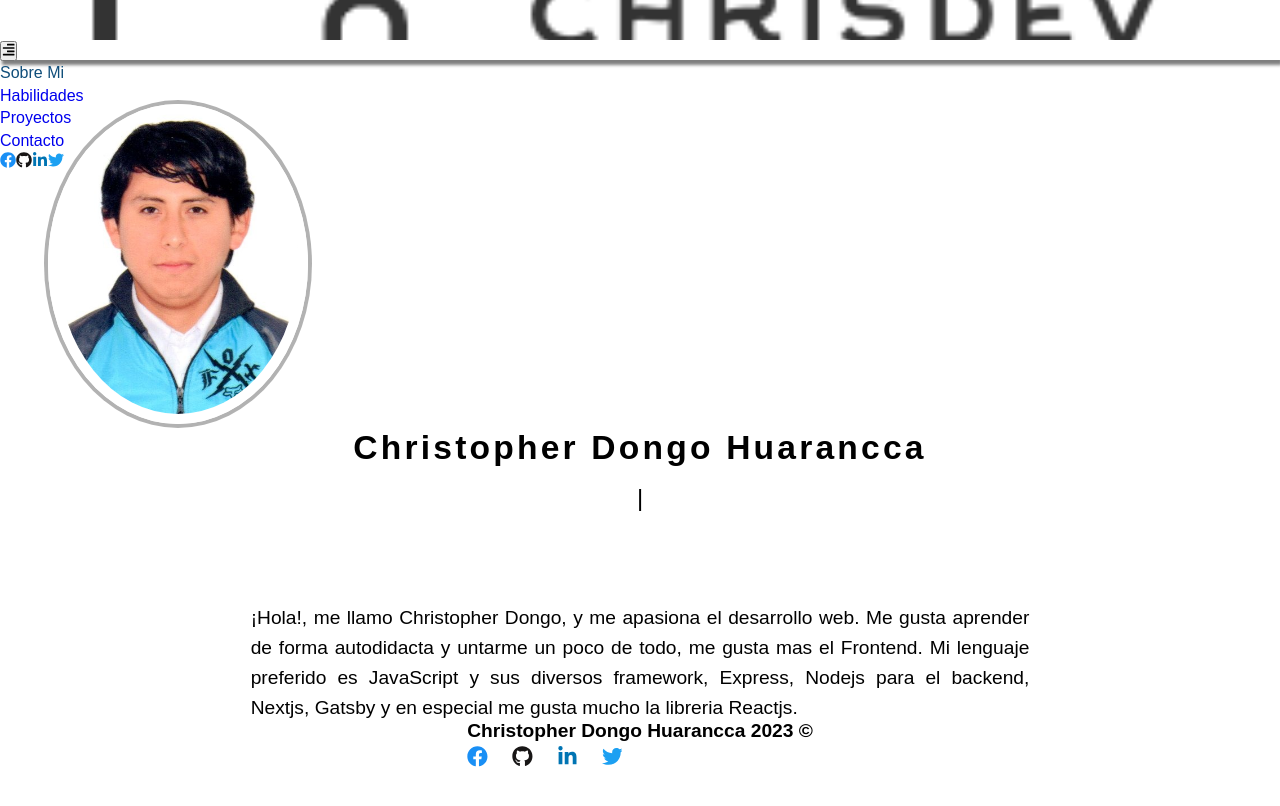
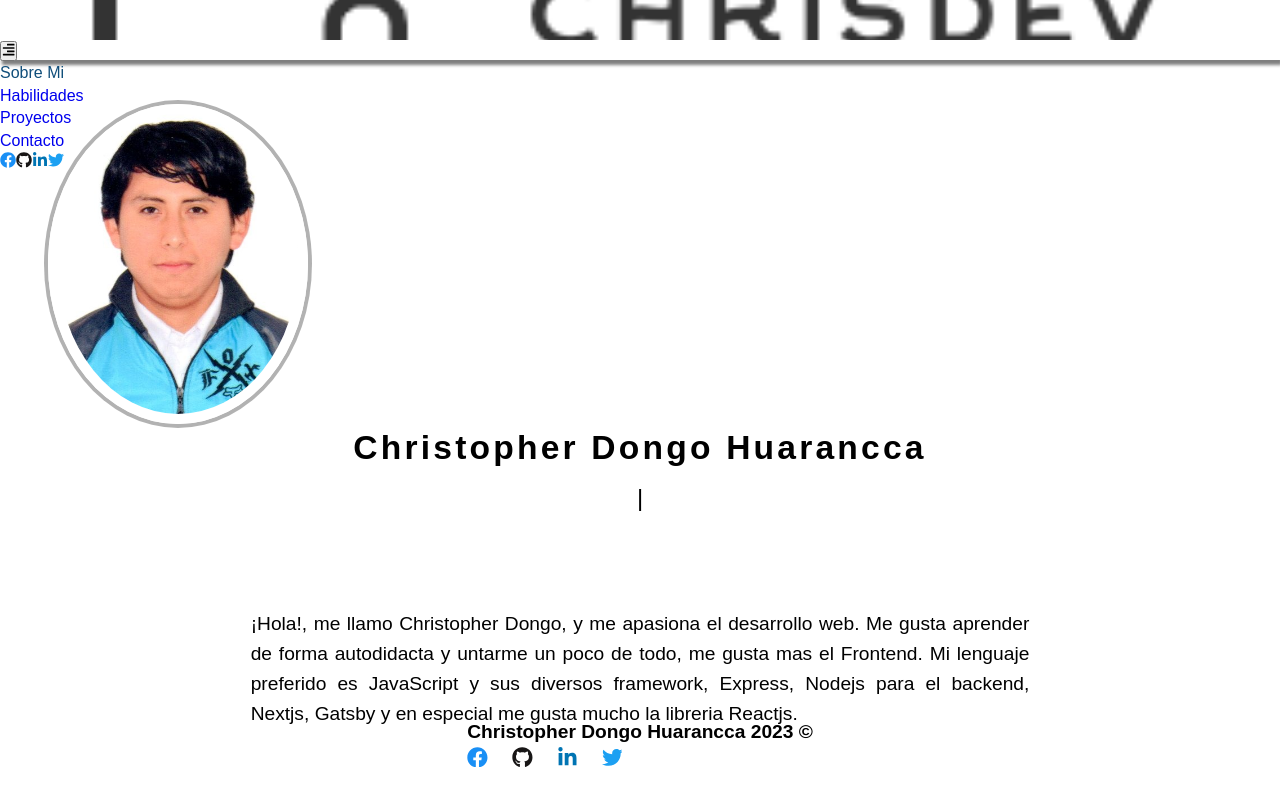
Before and after one commit to christopherdongo/portafolio, a Gatsby site: page / in a window 1280 px wide. Built offline with nearby package versions, Linux system fonts and the light colour scheme; Gatsby itself is replaced by a stand-in of ours.

Commit message:
update height

```diff
--- a/src/components/Home/home.js
+++ b/src/components/Home/home.js
@@ -21,7 +21,7 @@ const Home = () => {
   const words=['Frontend.','Developer.'];
 
   return (
-    <main className={styles.container}>
+    <div className={styles.container}>
       <div className={styles.firsRows}>
         <div className={styles.containerImagen}>
          <GatsbyImage image={Image} alt="imagen de photo" className={styles.avatar}/>
@@ -40,7 +40,7 @@ const Home = () => {
           Express, Nodejs para el backend, Nextjs, Gatsby y en especial me gusta mucho la libreria Reactjs.
         </p>
       </div>
-    </main>
+    </div>
   )
 }
 
--- a/src/components/Layout/Layout.css
+++ b/src/components/Layout/Layout.css
@@ -46,6 +46,7 @@ body{
     display: flex;
     flex-direction: column;
     margin-top: 3.5rem;
+    min-height: 100vh;
   }
 
 
--- a/src/css/descripcion.module.css
+++ b/src/css/descripcion.module.css
@@ -3,6 +3,7 @@
   display: grid;
   grid-template-columns: 1fr;
   gap: 2rem;
+  min-height: 80vh;
 }
 .firs-rows {
   display: flex;
```
